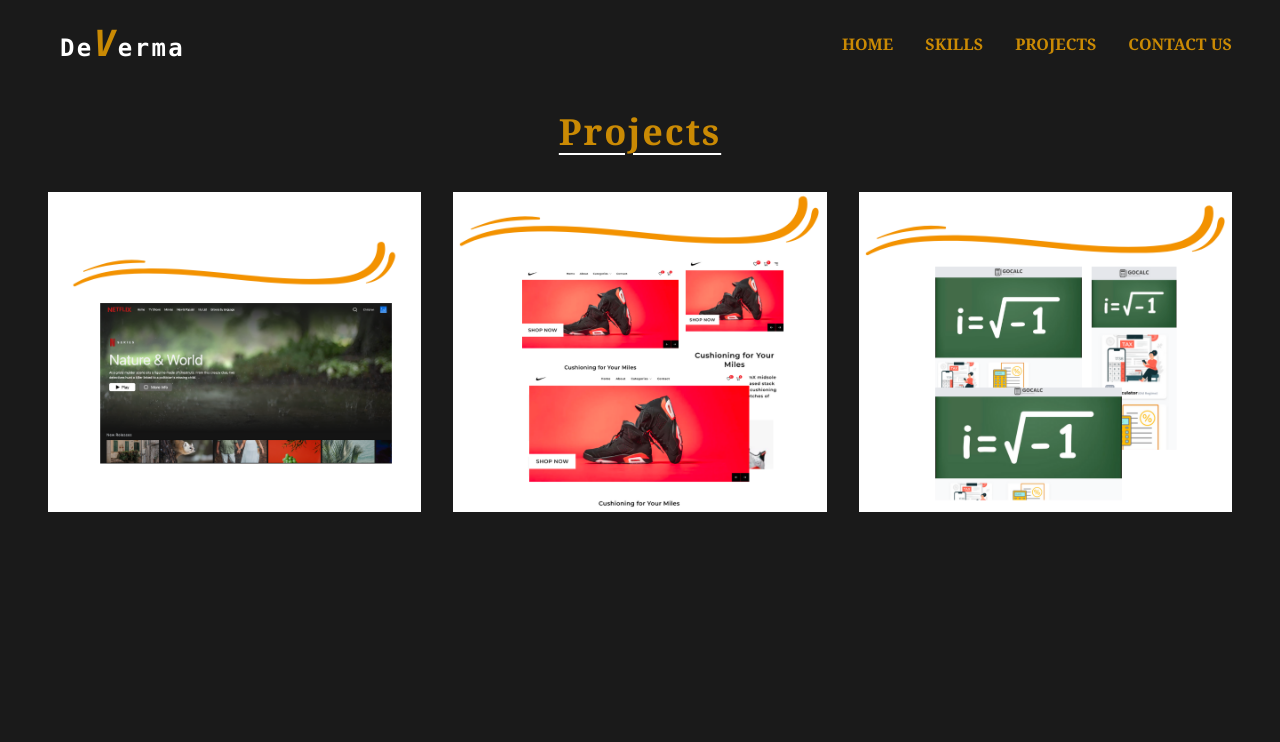
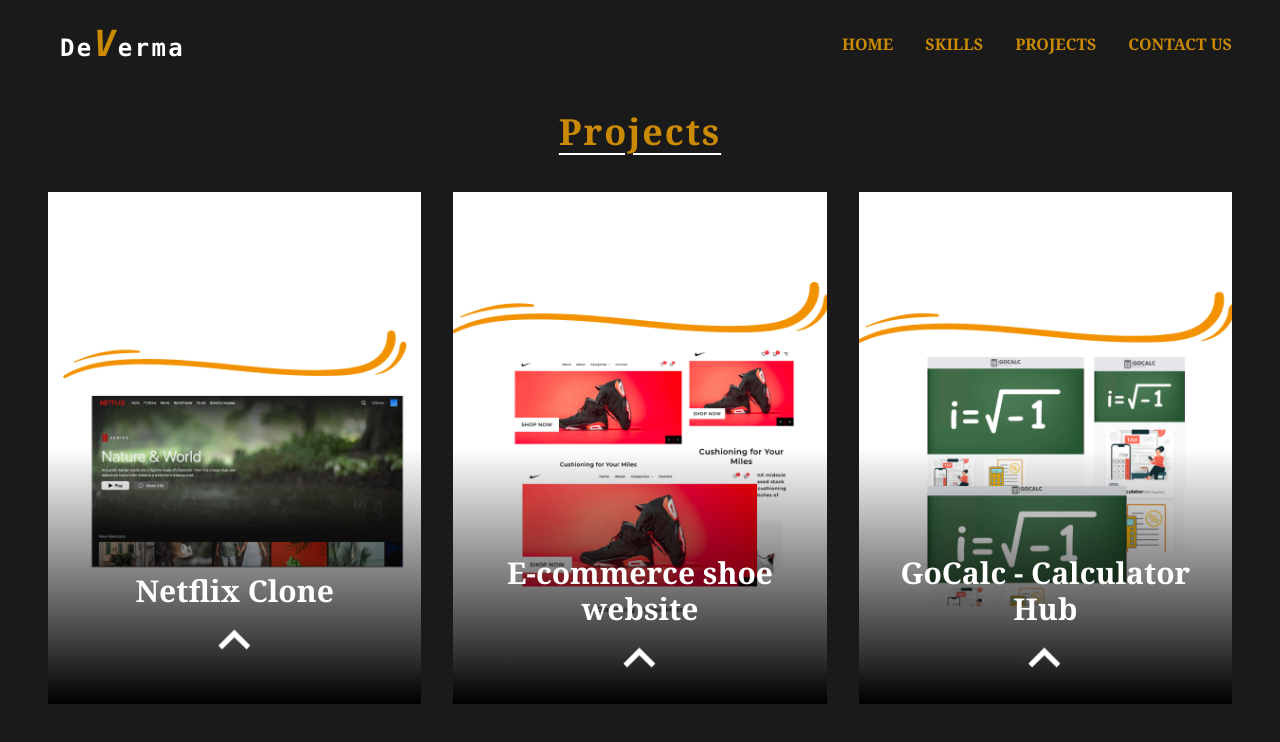
Before and after one commit to devathecode/next-portfolio, a Next.js app: page /projects in a window 1280 px wide. Shown: the top 742 px of the page. Built offline with nearby package versions, Linux system fonts and the light colour scheme.

Commit message:
Changed project card layout

```diff
--- a/app/components/Projectcard/Projectcard.tsx
+++ b/app/components/Projectcard/Projectcard.tsx
@@ -1,12 +1,11 @@
 "use client";
 
-import React, {useState} from 'react';
+import React, { useState } from 'react';
 import Imageslider from "../Imageslider/Imageslider";
 import Image from "next/image";
 
 
 const Projectcard = (props: any) => {
-    console.log('props', props)
     const images = props.modalImageArr;
     const heading = props.projectName;
     const cardImage = props.cardImage;
@@ -25,17 +24,44 @@
     };
     return (
         <div className="overflow-hidden">
-            <div
+            {/* <div
                 className="cursor-pointer group hover:scale-110 hover:my-4 lg:hover:my-0 transition-all ease-in-out duration-700 relative">
                 <Image src={cardImage}
-                       width="384"
-                       height="320"
-                       className="group-hover:mix-blend-luminosity object-cover h-80 w-96 group-hover:opacity-10 scale-150"
-                       alt={`banner-${heading}`}/>
+                    width="384"
+                    height="320"
+                    className="group-hover:mix-blend-luminosity object-cover h-80 w-96 group-hover:opacity-10 scale-150"
+                    alt={`banner-${heading}`} />
                 <div
                     className="absolute -translate-x-2/4 -translate-y-2/4 left-2/4 top-2/4 text-center opacity-0 group-hover:opacity-100 transition-all ease-in-out duration-500">
                     <h1 className="text-2xl font-semibold text-yellow-600 uppercase tracking-widest">{heading}</h1>
                     <h3 className="text-sm mb-2 text-white">React + Tailwind</h3>
+                    <button
+                        onClick={() => {
+                            setShowModal(true)
+                        }}
+                        className="w-40 border-2 border-yellow-600 px-3 py-1 transition-all ease-in-out delay-75 duration-700 text-white hover:bg-yellow-600">
+                        Learn more
+                    </button>
+                </div>
+            </div> */}
+
+            <div className="group relative cursor-pointer items-center justify-center overflow-hidden transition-shadow hover:shadow-xl hover:shadow-black/30">
+                <div className="h-[32rem] w-full">
+                    <img className="h-full w-full object-cover transition-transform duration-500 group-hover:rotate-3 group-hover:scale-125"
+                        src={cardImage} alt="" />
+                </div>
+                <div className="absolute inset-0 bg-gradient-to-b from-transparent via-transparent to-black group-hover:from-black/70 group-hover:via-black/60 group-hover:to-black/70"></div>
+                <div className="absolute inset-0 flex translate-y-[60%] flex-col items-center justify-center px-9 text-center transition-all duration-500 group-hover:translate-y-0 group-hover:bg-black/60 text-white group-hover:text-primary-500">
+                    <div className="font-dmserif text-3xl font-bold mb-40 group-hover:mb-2 flex flex-col justify-center items-center">
+                        <h1>{heading}</h1>
+                        <div className="relative w-16 h-6 animate-bounce mt-10 group-hover:hidden z-10">
+                            <svg className="absolute bottom-0 left-0 fill-current text-white -rotate-90" viewBox="0 0 24 24">
+                                <path d="M8.59 16.34l4.58-4.59-4.58-4.59L10 5.75l6 6-6 6z"></path>
+                            </svg>
+                        </div>
+                    </div>
+
+                    <p className="mb-3 text-lg italic opacity-0 transition-opacity duration-300 group-hover:opacity-100 line-clamp-2">{desc}</p>
                     <button
                         onClick={() => {
                             setShowModal(true)
```
Also changed, not shown: app/components/Imageslider/Imageslider.tsx (+4 -9 lines).
